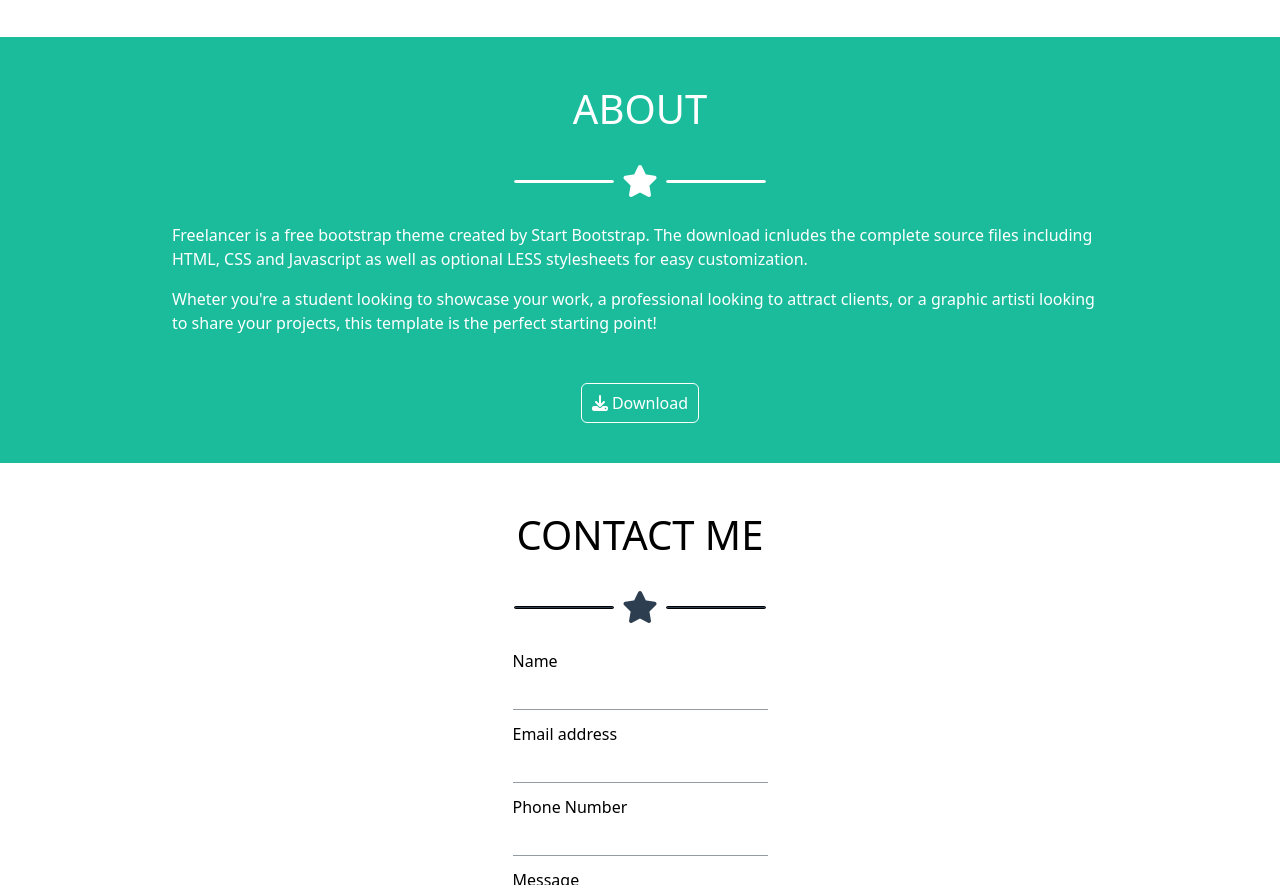
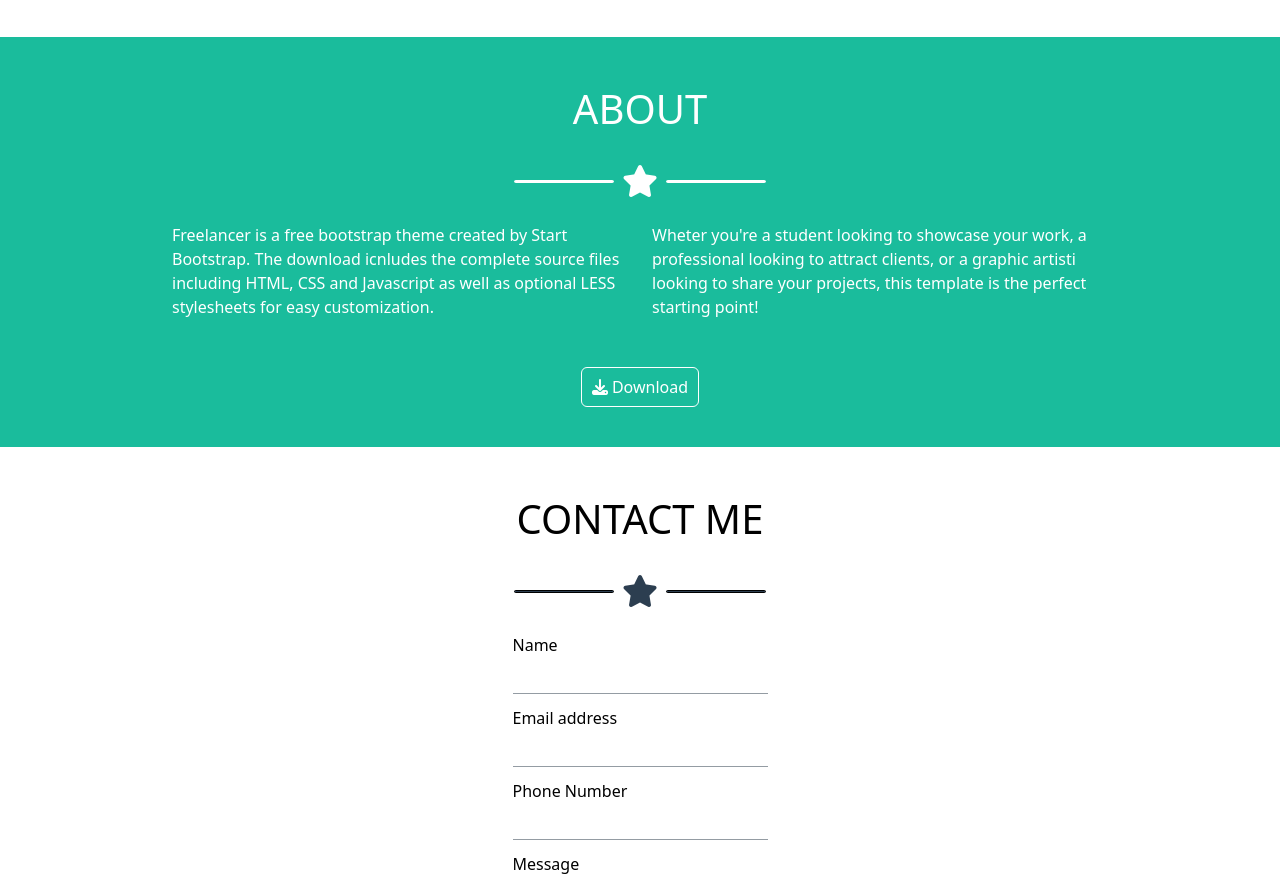
Before and after one commit to Roberta-Colombo/html-css-bootstrap-freelancer, a plain HTML site: page index.html in a window 1280 px wide. Shown: the part 1398-2283 px from the top of the page. Drawn offline with nearby package versions, Linux system fonts and the light colour scheme.

Commit message:
Aggiunte classi bs col section about

```diff
--- a/css/style.css
+++ b/css/style.css
@@ -58,7 +58,6 @@ header {
 /* Style main */
 
 /* portfolio */
-
 .bg-green {
     background-color: var(--emerald);
     color: var(--white);
@@ -99,7 +98,6 @@ section, #footer-top {
 }
 
 #portfolio img {
-    /* width: 100%; */
     max-width: 100%;
     border-radius: 10px;
 }
--- a/index.html
+++ b/index.html
@@ -128,8 +128,6 @@
 
         <section id="about" class="bg-green">
             <div class="container w-75">
-                <div class="row">
-                    <div class="col-auto">
                 <h1 class="text-center">ABOUT</h1>
                 <div class="star-deco d-flex justify-content-center align-items-center py-4">
                     <div class="line bg-white"></div>
@@ -137,14 +135,17 @@
                     <div class="line bg-white"></div>
                 </div>
 
-                        <div class="text-left">
+                <div class="row">
+                    <div class="col-12 col-md-6">
                         <p>Freelancer is a free bootstrap theme created by Start Bootstrap. The download icnludes the complete source files including HTML, CSS and Javascript as well as optional LESS stylesheets for easy customization.</p>
+                    </div>
 
+                    <div class="col-12 col-md-6">
                         <p>Wheter you're a student looking to showcase your work, a professional looking to attract clients, or a graphic artisti looking to share your projects, this template is the perfect starting point!</p>
                     </div>
+
                     <div class="text-center">
                         <button class="rounded my-text"><i class="pe-1 fa-solid fa-download"></i>Download</button>
-                        </div>
                     </div>
                 </div>
             </div>
```
Lines whose indentation alone changed are shown as unchanged.
